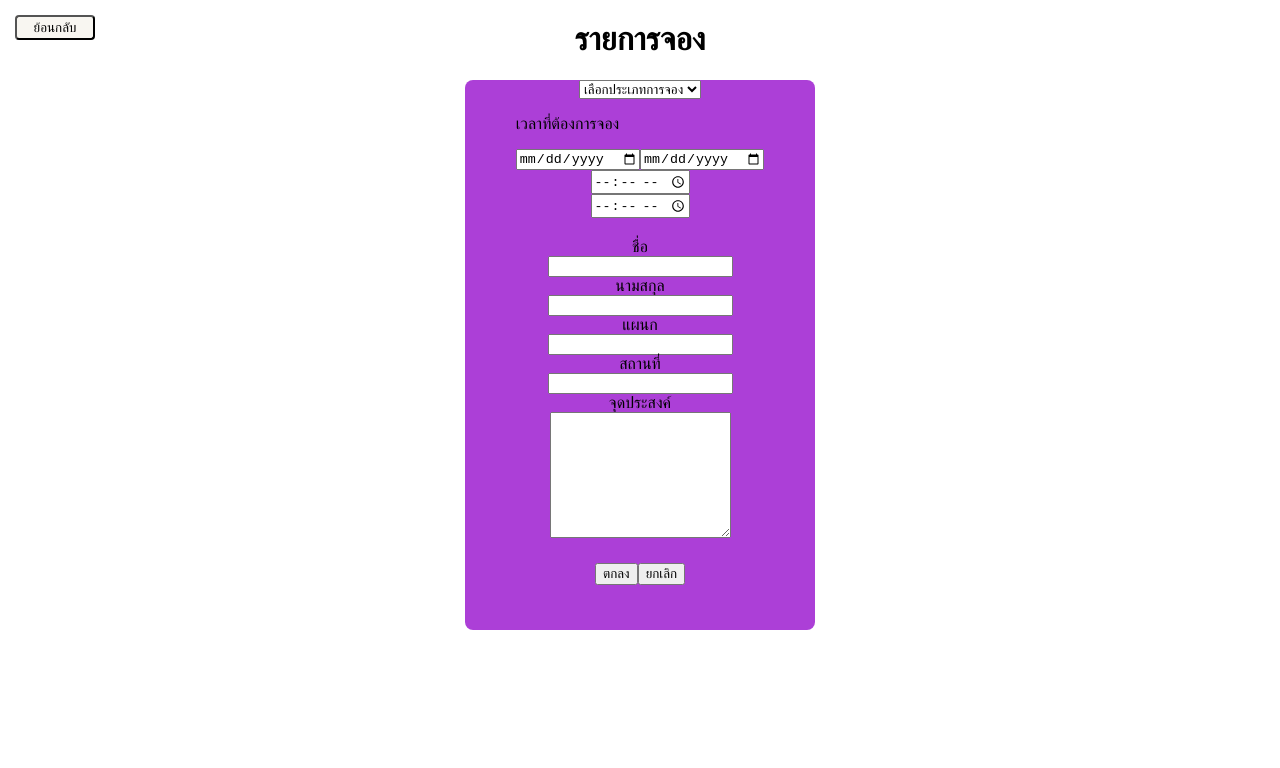
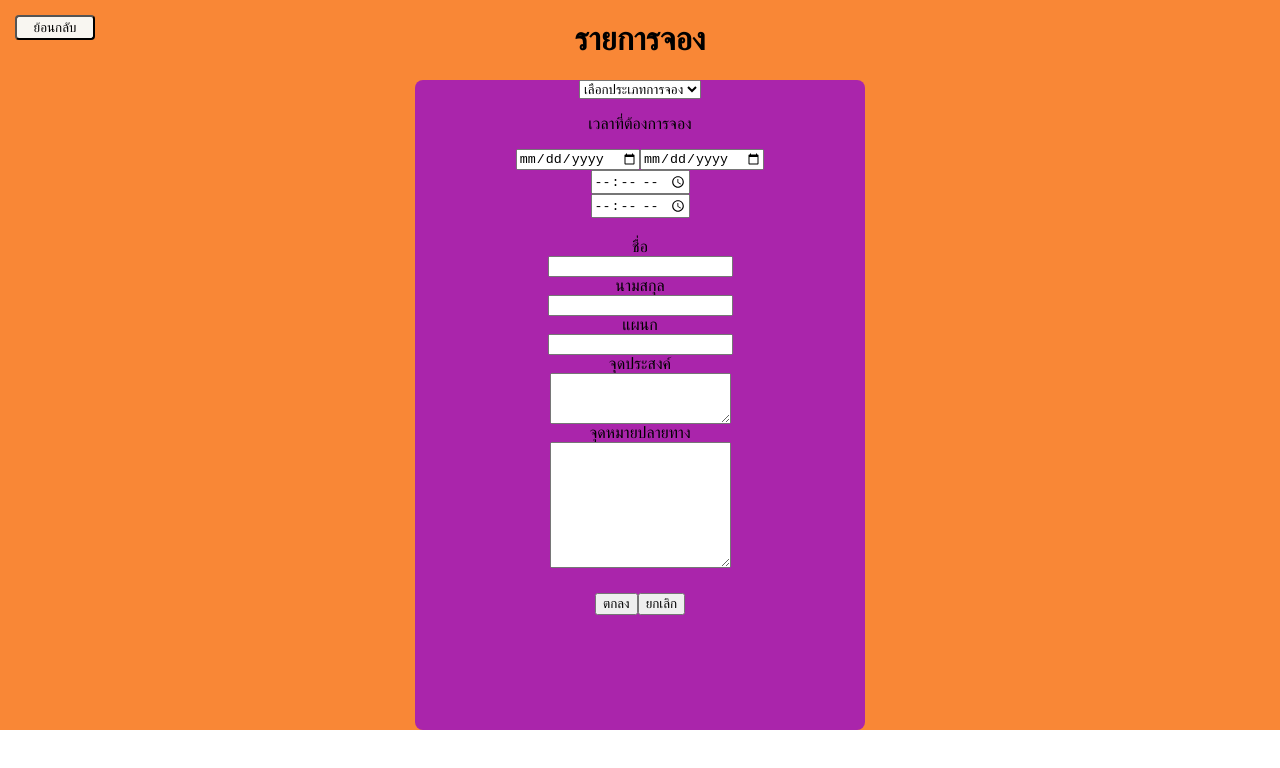
Before and after one commit to makomoriCY/driver-manager, a React (Create React App) app in the folder front-end/: page /driver in a window 1280 px wide. Shown: the top 768 px of the page. Built offline with nearby package versions, Linux system fonts and the light colour scheme.

Commit message:
add profile

```diff
--- a/front-end/src/components/bookDriver/Driver.css
+++ b/front-end/src/components/bookDriver/Driver.css
@@ -3,6 +3,9 @@
   display: flex;
   flex-direction: column;
   align-items: center;
+  text-align: center;
+  background-color:#F98736;
+
 
 
 }
@@ -12,8 +15,8 @@
   flex-direction: column;
   align-items: center;
   border-radius: 8px;
-  height: 550px;
-  width: 350px;
+  height: 650px;
+  width: 450px;
 
 }
 .Text__ip{
--- a/front-end/src/components/bookDriver/Driver.js
+++ b/front-end/src/components/bookDriver/Driver.js
@@ -74,7 +74,7 @@ const Driver = () => {
           </select>
         </div>
         <div>
-          <p> เวลาที่ต้องการจอง </p>
+          <p>เวลาที่ต้องการจอง</p>
           <input
             type="date"
             value={date}
@@ -107,13 +107,17 @@ const Driver = () => {
           />
           <p1>แผนก</p1>
           <input value={depart} onChange={(e) => setDepart(e.target.value)} />
-          <p1>สถานที่</p1>
-          <input value={place} onChange={(e) => setPlace(e.target.value)} />
           <p1>จุดประสงค์</p1>
           <textarea
-            rows="8"
+            rows="3"
             value={objective}
             onChange={(e) => setObjective(e.target.value)}
+          />
+          <p1>จุดหมายปลายทาง</p1>
+          <textarea
+            rows="8"
+            value={place}
+            onChange={(e) => setPlace(e.target.value)}
           />
         </div>
 
--- a/front-end/src/components/bookingReport/BookingReport.css
+++ b/front-end/src/components/bookingReport/BookingReport.css
@@ -2,6 +2,7 @@
   display: flex;
   flex-direction: column;
   align-items: center;
+  background-color:#F98736;
 }
 .BOX__Book{
   background-color: rgba(212, 136, 241, 0.781);
@@ -10,7 +11,7 @@
   align-items: center;
   border-radius: 8px;
   height: 650px;
-  width: 830px;
+  width: 1100px;
 }
 .Text__P{
   margin:  25px 0 0 0;
--- a/front-end/src/components/bookingReport/BookingReport.js
+++ b/front-end/src/components/bookingReport/BookingReport.js
@@ -25,7 +25,7 @@ const BookingReport = () => {
             <th>แผนก</th>
             <th>ประเภท</th>
             <th>วัดถุประสงค์</th>
-            <th>สถานที่</th>
+            <th>จุดหมายปลายทาง</th>
             <th>วันที่เริ่ม</th>
             <th>วันที่สิ้นสุด</th>
             <th>เวลาเริ่ม</th>
--- a/front-end/src/components/homePage/HomePage.css
+++ b/front-end/src/components/homePage/HomePage.css
@@ -1,10 +1,13 @@
-.home__page{
+.home__page {
   display: flex;
   justify-content: center;
   flex-direction: column;
   align-items: center;
+  text-align: center;
+  background-image: "testlogo.png";
+  background-color: #F98736;
 }
-.container__home{
+/* .container__home {
   width: 1200px;
   height: 700px;
   border: 3px solid #859398;
@@ -13,20 +16,13 @@
   justify-content: center;
   flex-direction: column;
   align-items: center;
-  border-radius: 6px;
-  background-color: #D9AFD9;
-background-image: linear-gradient(0deg, #D9AFD9 0%, #97D9E1 100%);
 
+} */
 
-
+.box__top {
+  display: flex;
 }
 
-.box__top{
+.box__buttom {
   display: flex;
-
 }
-
-.box__buttom{
-  display: flex;
-
-}
--- a/front-end/src/components/profile/Profile.js
+++ b/front-end/src/components/profile/Profile.js
@@ -56,7 +56,7 @@ const Profile = () => {
               <th>แผนก</th>
               <th>ประเภท</th>
               <th>วัดถุประสงค์</th>
-              <th>สถานที่</th>
+              <th>จุดหมายปลายทาง</th>
               <th>วันที่เริ่ม</th>
               <th>วันที่สิ้นสุด</th>
               <th>เวลาเริ่ม</th>
```
Also changed, not shown: front-end/src/components/homePage/HomePage.js.
